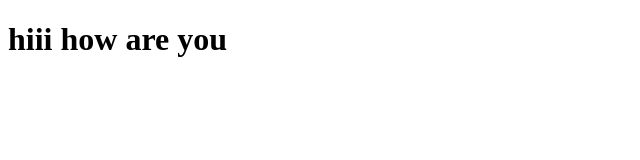
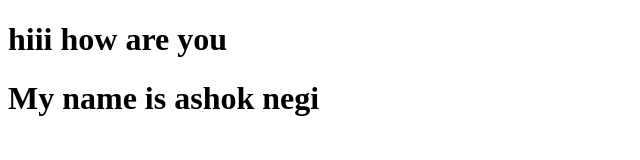
Before and after one commit to Ashoknegi13/vs, a plain HTML site: page index.html in a window 1280 px wide. Shown: the whole page, without its empty margins (0-640 px from the left). Drawn offline with Linux system fonts and the light colour scheme.

Commit message:
add ashok

```diff
--- a/index.html
+++ b/index.html
@@ -7,5 +7,6 @@
 </head>
 <body>
     <h1>hiii how are you</h1>
+    <h1>My name is ashok negi</h1>
 </body>
 </html>
```
